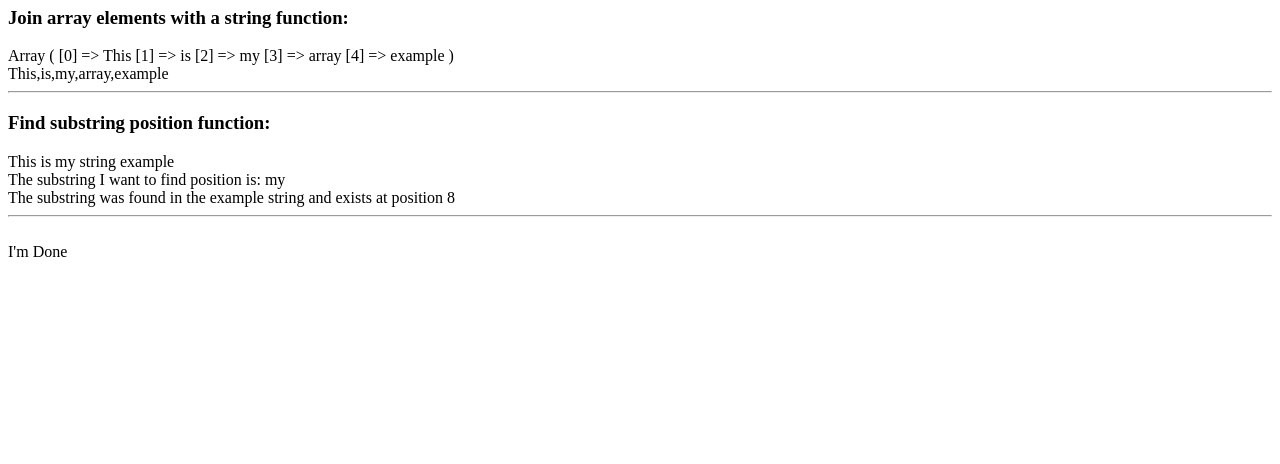
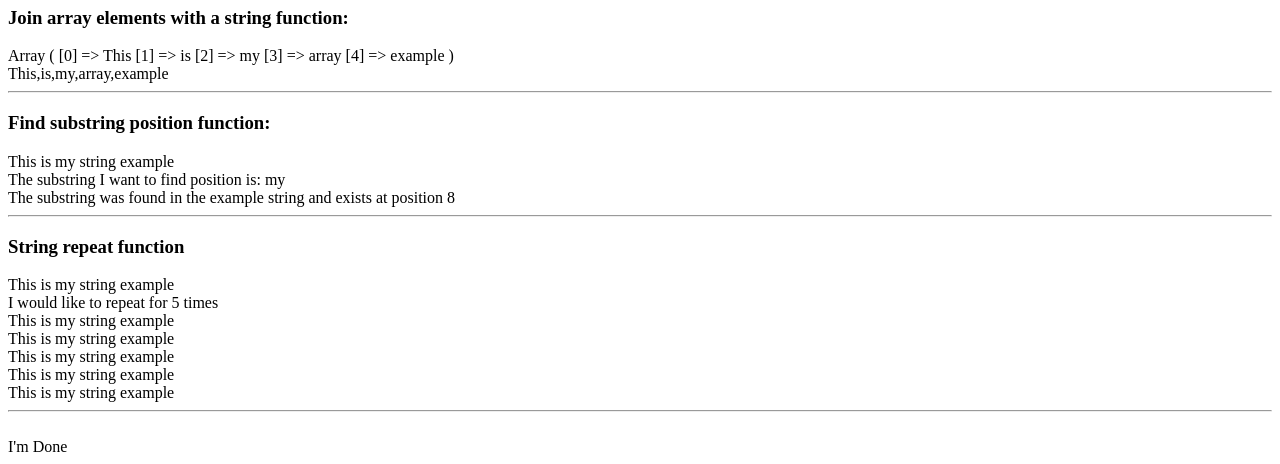
Before and after one commit to Daleligit/IS-601-2017-Class-Homework03, a PHP site: page / in a window 1280 px wide. Shown: the part 503-967 px from the top of the page. Before the commit the page ends 760 px from the top, so only its background shows below. Run offline with PHP 8.4, Linux system fonts and the light colour scheme.

Commit message:
added string repeat function

```diff
--- a/index.php
+++ b/index.php
@@ -58,6 +58,19 @@ class main {
       stringFunctions::stringPosition ($stringText2,$stringText);
       $stringText = "<hr />";
       stringFunctions::printThis ($stringText);
+      //7th
+      $stringText = "<h3>String repeat function</h3>";
+      stringFunctions::printThis ($stringText);
+      $stringText = "This is my string example</br>";
+      stringFunctions::printThis ($stringText);
+      $repeatTimes = 5;
+      $stringText2 = "I would like to repeat for $repeatTimes times";
+      stringFunctions::printThis ($stringText2);
+      stringFunctions::stringRepeat($stringText,$repeatTimes);
+      $stringText = "<hr />";
+      stringFunctions::printThis ($stringText);
+      //8th
+
 
 
     }
@@ -107,6 +120,10 @@ class main {
         print(" and exists at position $pos");
       }
     }
+
+    static public function stringRepeat ($input,$input2) {
+      print("</br>" . str_repeat($input,$input2));
+    }
   }
 
 ?>
```
